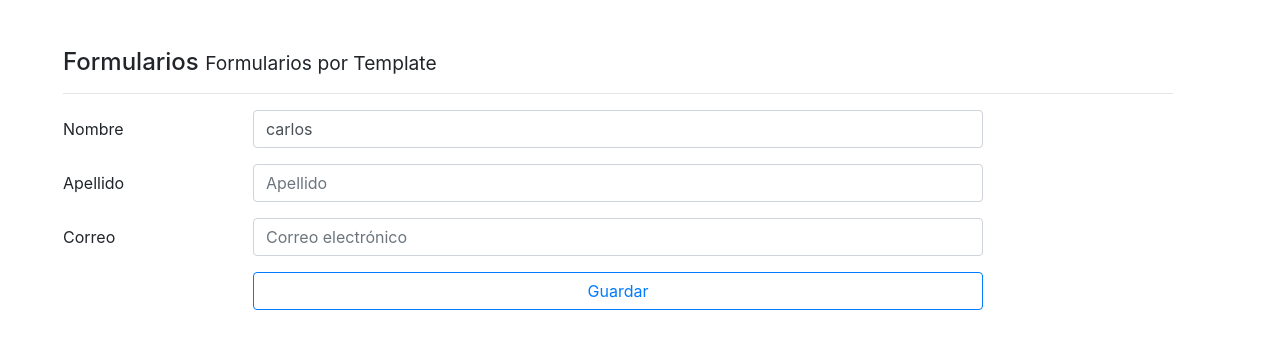
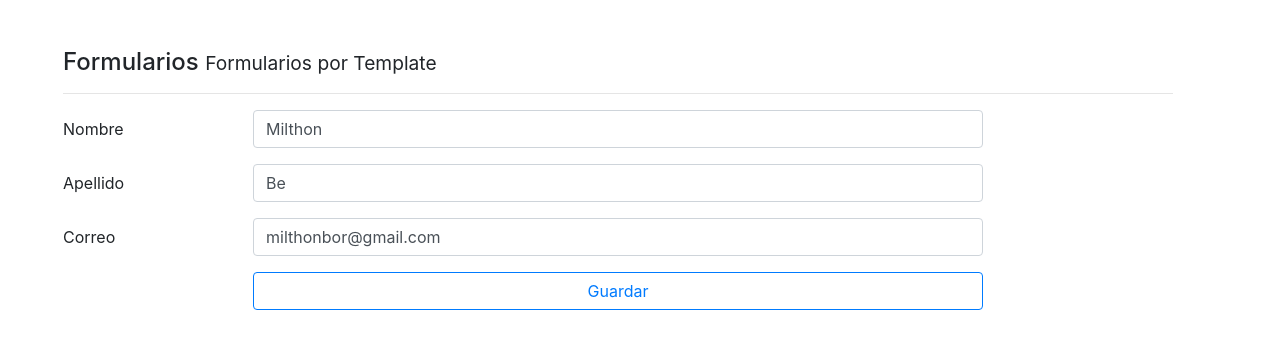
Before and after one commit to MilthonB/Angular-practicas, an Angular app in the folder formularios/: page /template in a window 1280 px wide. Shown: the top 348 px of the page. Built offline with nearby package versions, Linux system fonts and the light colour scheme.

Commit message:
ngmodel template

```diff
--- a/formularios/src/app/pages/template/template.component.html
+++ b/formularios/src/app/pages/template/template.component.html
@@ -11,10 +11,12 @@
         <input class="form-control"
                type="text"
                name="nombre"
+               [class.is-invalid]="nombre.invalid && nombre.touched"
                [ngModel]="usuario.nombre"
                placeholder="Nombre"
                required
-               minlength="5">
+               minlength="5"
+               #nombre="ngModel">
       </div>
     </div>
 
@@ -24,7 +26,14 @@
 
         <input class="form-control"
                type="text"
-               placeholder="Apellido">
+               [class.is-invalid]="apellido.invalid && apellido.touched"
+               required
+               minlength="8"
+               [ngModel]="usuario.apellido"
+               ngModel
+               name="apellido"
+               placeholder="Apellido"
+               #apellido="ngModel">
       </div>
     </div>
 
@@ -36,7 +45,13 @@
 
       <input class="form-control"
              type="email"
-             placeholder="Correo electrónico">
+             [class.is-invalid]="correo.invalid && correo.touched"
+             [ngModel]="usuario.correo"
+             name="correo"
+             required
+             placeholder="Correo electrónico"
+             pattern="[a-z0-9._%+-]+@[a-z0-9.-]+\.[a-z]{2,3}$"
+             #correo="ngModel">
     </div>
   </div>
 
--- a/formularios/src/app/pages/template/template.component.ts
+++ b/formularios/src/app/pages/template/template.component.ts
@@ -9,7 +9,10 @@ import { NgForm } from '@angular/forms';
 export class TemplateComponent implements OnInit {
 
   usuario = {
-    nombre: "carlos"
+    nombre: "Milthon",
+    apellido:"Be",
+    correo: "milthonbor@gmail.com",
+
   }
 
   constructor() { }
@@ -19,6 +22,6 @@ export class TemplateComponent implements OnInit {
 
 
   guardar( forma: NgForm){
-    console.log(forma);
+    console.log(forma.value);
   }
 }
```
